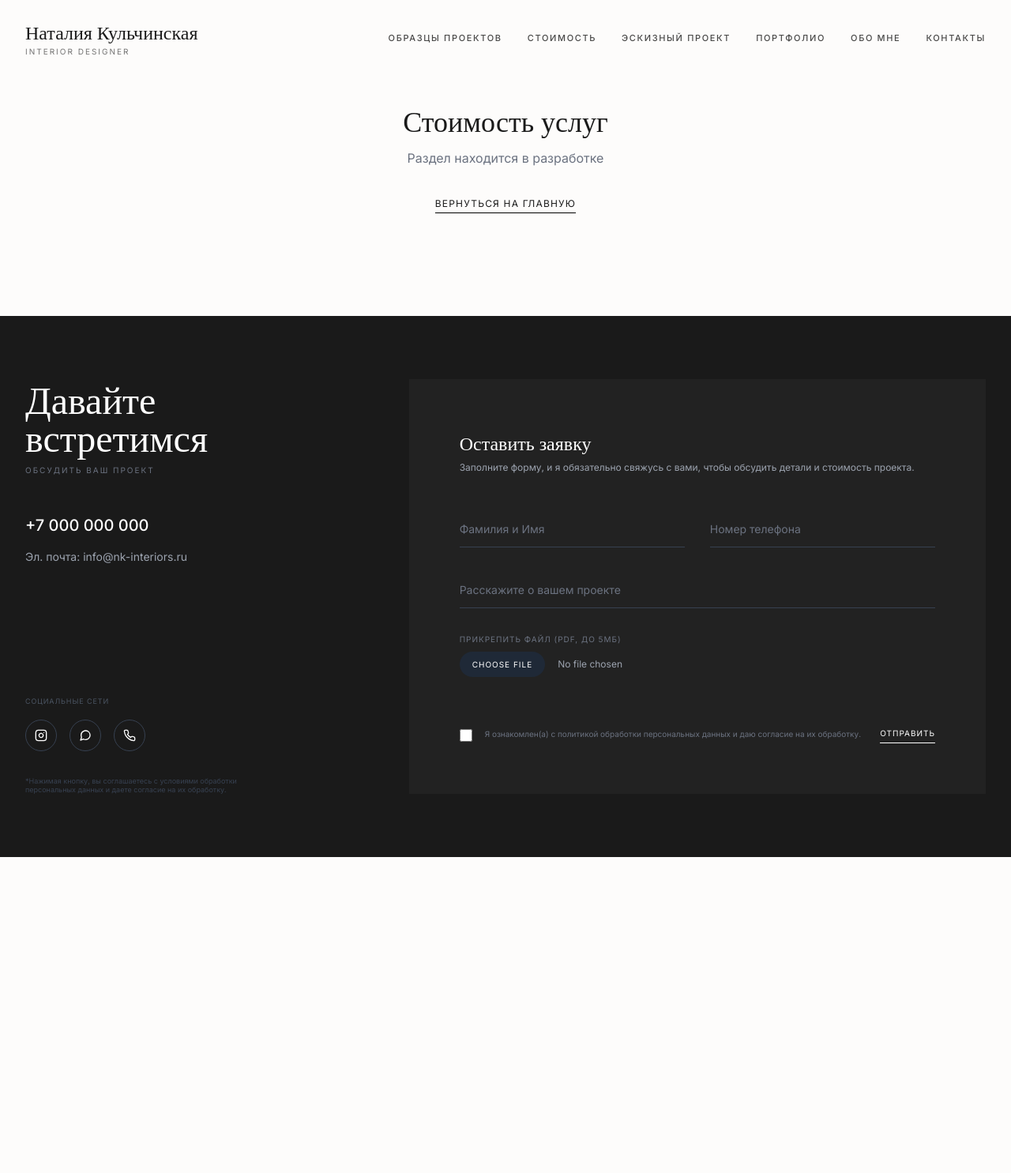
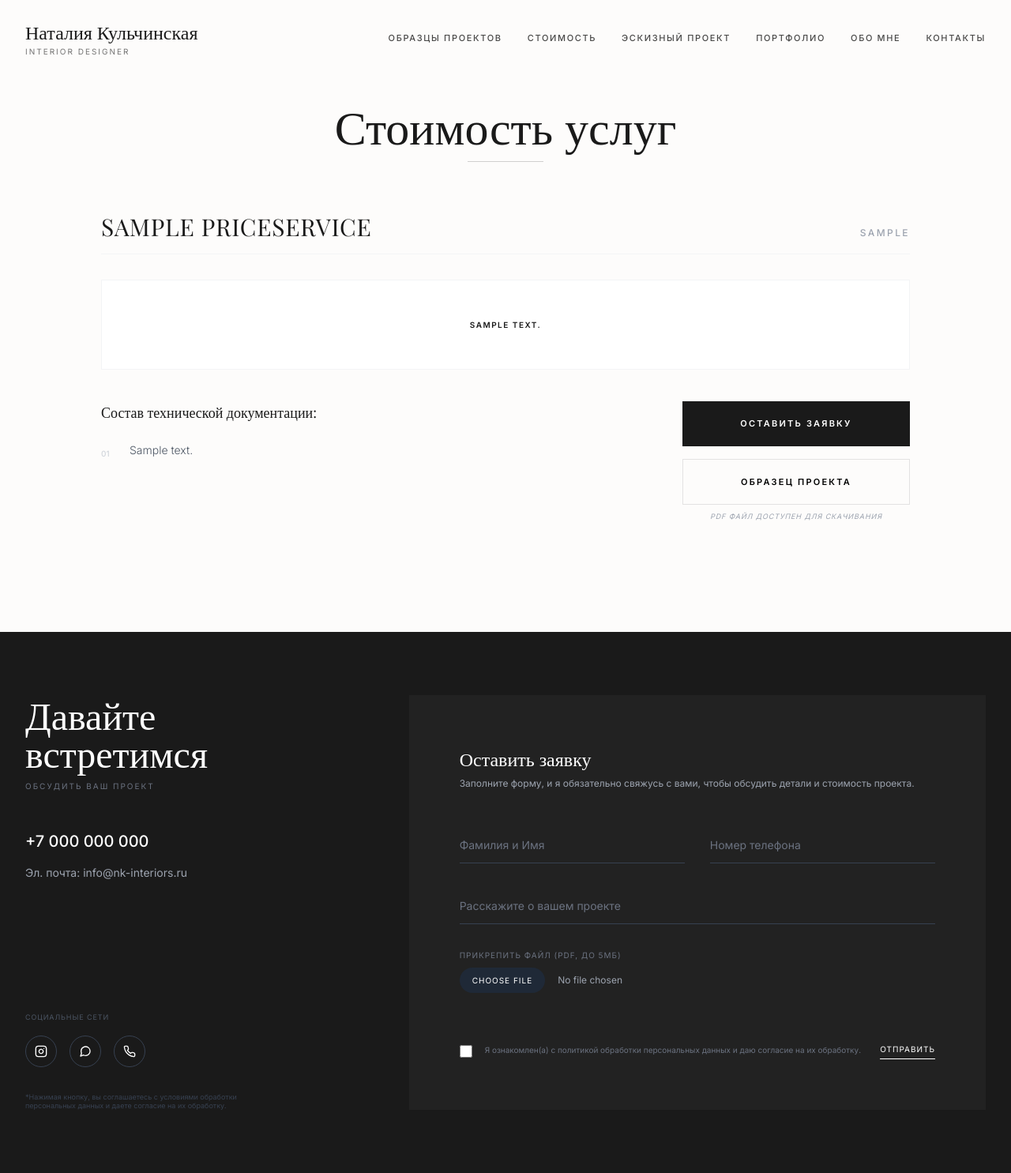
Before and after one commit to Pavel771123/nataliya, a Django app: page /pricing/ in a window 1280 px wide. Shown: the whole page at 79% size. Before the commit the page ends 1085 px from the top, so only its background shows below. Run offline with Django 5.2, Linux system fonts and the light colour scheme; tables that the repository leaves empty hold one stand-in row (values such as "Sample post"); some libraries are stand-ins or nearby versions; some web fonts are replaced.

Commit message:
сделал pricing

```diff
--- a/apps/pages/models.py
+++ b/apps/pages/models.py
@@ -112,3 +112,62 @@ class Testimonial(BaseModel):
 
     def __str__(self):
         return f"{self.client_name} ({self.rating}★)"
+
+
+class PriceService(BaseModel):
+    """
+    Model for managing services and pricing.
+    """
+    title = models.CharField(
+        _('Название услуги'),
+        max_length=255,
+        help_text=_('Например: ТЕХНИЧЕСКИЙ ПРОЕКТ')
+    )
+    price = models.CharField(
+        _('Цена'),
+        max_length=100,
+        help_text=_('Например: от 5 долл/мкв')
+    )
+    steps_text = models.TextField(
+        _('Этапы работы'),
+        help_text=_('Введите каждый этап с новой строки. Они будут разделены стрелочками.')
+    )
+    composition_text = models.TextField(
+        _('Состав документации'),
+        help_text=_('Введите каждый пункт с новой строки. Первые 4 будут видны сразу, остальные — при раскрытии.')
+    )
+    pdf_file = models.FileField(
+        _('Файл примера (PDF)'),
+        upload_to='prices/pdfs/',
+        blank=True,
+        null=True,
+        help_text=_('PDF файл для кнопки "Образец проекта"')
+    )
+    is_active = models.BooleanField(
+        _('Активно'),
+        default=True
+    )
+    order = models.PositiveIntegerField(
+        _('Порядок'),
+        default=0
+    )
+
+    class Meta:
+        verbose_name = _('Услуга и цена')
+        verbose_name_plural = _('Услуги и цены')
+        ordering = ['order', 'title']
+
+    def __str__(self):
+        return self.title
+
+    def get_steps_list(self):
+        """Returns steps as a list."""
+        if not self.steps_text:
+            return []
+        return [s.strip() for s in self.steps_text.splitlines() if s.strip()]
+
+    def get_composition_list(self):
+        """Returns composition items as a list."""
+        if not self.composition_text:
+            return []
+        return [s.strip() for s in self.composition_text.splitlines() if s.strip()]
--- a/apps/pages/views.py
+++ b/apps/pages/views.py
@@ -117,6 +117,10 @@ class PricingView(TemplateView):
         context = super().get_context_data(**kwargs)
         context['page_title'] = _('Стоимость')
         context['meta_description'] = _('Стоимость наших услуг')
+
+        from .models import PriceService
+        context['services'] = PriceService.objects.filter(is_active=True)
+
         return context
 
 
--- a/templates/pages/pricing.html
+++ b/templates/pages/pricing.html
@@ -3,14 +3,117 @@
 
 {% block title %}Стоимость | Nataliya Kulchinskaya{% endblock %}
 
+{% block header_logo_class %}text-[#1a1a1a]{% endblock %}
+{% block header_nav_class %}text-[#1a1a1a]/80{% endblock %}
+
 {% block content %}
-<section class="h-[50vh] flex items-center justify-center bg-[#fdfcfb]">
-    <div class="text-center">
-        <h1 class="serif text-4xl mb-4">Стоимость услуг</h1>
-        <p class="text-gray-500">Раздел находится в разработке</p>
-        <div class="mt-8">
-            <a href="/" class="text-xs uppercase tracking-widest border-b border-black pb-1 hover:opacity-60">Вернуться
-                на главную</a>
+<section class="min-h-screen pt-32 pb-24 px-4 md:px-8">
+    <div class="container mx-auto max-w-5xl">
+        <!-- Header -->
+        <div class="text-center mb-16">
+            <h1 class="serif text-4xl md:text-5xl lg:text-6xl text-[#1a1a1a] mb-4">Стоимость услуг</h1>
+            <div class="h-px w-24 bg-[#1a1a1a]/20 mx-auto"></div>
+        </div>
+
+        <div class="space-y-32">
+            {% for service in services %}
+            <div class="group" x-data="{ expanded: false }">
+                <!-- Service Title & Price -->
+                <div
+                    class="flex flex-col md:flex-row justify-between items-baseline mb-8 border-b border-gray-100 pb-4">
+                    <h2 class="serif text-2xl md:text-3xl text-[#1a1a1a] uppercase tracking-wide">{{ service.title }}
+                    </h2>
+                    <span class="text-xs uppercase tracking-[0.2em] font-medium text-gray-400">{{service.price}}
+
+                    </span>
+                </div>
+
+                <!-- Process Steps Visual -->
+                <div class="bg-white border border-gray-100 p-8 md:p-12 mb-10 overflow-x-auto">
+                    <div class="flex items-center justify-between min-w-[600px] gap-8">
+                        {% with steps=service.get_steps_list %}
+                        {% for step in steps %}
+                        <div class="flex-1 text-center">
+                            <span
+                                class="block text-[10px] uppercase tracking-[0.15em] font-semibold text-[#1a1a1a] leading-relaxed">
+                                {{ step }}
+                            </span>
+                        </div>
+                        {% if not forloop.last %}
+                        <div class="flex-shrink-0 text-gray-200">
+                            <svg class="w-6 h-6" fill="none" stroke="currentColor" viewBox="0 0 24 24">
+                                <path stroke-linecap="round" stroke-linejoin="round" stroke-width="1.5"
+                                    d="M17 8l4 4m0 0l-4 4m4-4H3"></path>
+                            </svg>
+                        </div>
+                        {% endif %}
+                        {% endfor %}
+                        {% endwith %}
+                    </div>
+                </div>
+
+                <!-- Documentation & Actions -->
+                <div class="grid grid-cols-1 lg:grid-cols-3 gap-12 lg:gap-20">
+                    <!-- Documentation List -->
+                    <div class="lg:col-span-2">
+                        <h3 class="serif text-lg text-[#1a1a1a] mb-6">Состав технической документации:</h3>
+
+                        {% with items=service.get_composition_list %}
+                        <div class="relative" x-data="{ expanded: false }">
+                            <ul class="space-y-3 text-sm text-gray-600 font-light list-none">
+                                {% for item in items %}
+                                <li x-show="expanded || {{ forloop.counter0 }} < 4" x-transition
+                                    class="flex items-start gap-4">
+                                    <span class="text-[10px] text-gray-300 font-medium min-w-[20px] pt-1">
+                                        0{{ forloop.counter }}
+                                    </span>
+                                    <span>{{ item }}</span>
+                                </li>
+                                {% endfor %}
+                            </ul>
+
+                            {% if items|length > 4 %}
+                            <button @click="expanded = !expanded"
+                                class="mt-8 text-[10px] uppercase tracking-[0.2em] font-bold text-black border-b border-black pb-1"
+                                x-text="expanded ? '- Свернуть' : '+ Развернуть список'"></button>
+                            {% endif %}
+                        </div>
+                        {% endwith %}
+                    </div>
+
+                    <!-- Actions -->
+                    <div class="flex flex-col gap-4">
+                        <a href="/contacts/"
+                            class="bg-[#1a1a1a] text-white text-[11px] uppercase tracking-[0.2em] px-8 py-5 text-center hover:bg-gray-800 transition-colors font-semibold">
+                            Оставить заявку
+                        </a>
+
+                        {% if service.pdf_file %}
+                        <div class="space-y-2">
+                            <a href="{{ service.pdf_file.url }}" target="_blank"
+                                class="block border border-black/10 text-black text-[11px] uppercase tracking-[0.2em] px-8 py-5 text-center hover:bg-black hover:text-white transition-all font-semibold">
+                                Образец проекта
+                            </a>
+                            <p class="text-[9px] text-gray-400 text-center uppercase tracking-widest italic">PDF файл
+                                доступен для скачивания</p>
+                        </div>
+                        {% else %}
+                        <button disabled
+                            class="opacity-30 border border-black/10 text-black text-[11px] uppercase tracking-[0.2em] px-8 py-5 text-center cursor-not-allowed font-semibold">
+                            Образец проекта
+                        </button>
+                        {% endif %}
+                    </div>
+                </div>
+            </div>
+            {% empty %}
+            <div class="text-center py-20 text-gray-400">
+                <p class="serif text-2xl italic">Раздел находится в наполнении...</p>
+                <a href="/"
+                    class="inline-block mt-12 text-[10px] uppercase tracking-[0.2em] font-bold border-b border-black pb-1 hover:opacity-100 opacity-60">Вернуться
+                    на главную</a>
+            </div>
+            {% endfor %}
         </div>
     </div>
 </section>
```
Also changed, not shown: apps/pages/admin.py (+12 -1 lines), apps/pages/migrations/0003_priceservice.py (added).
